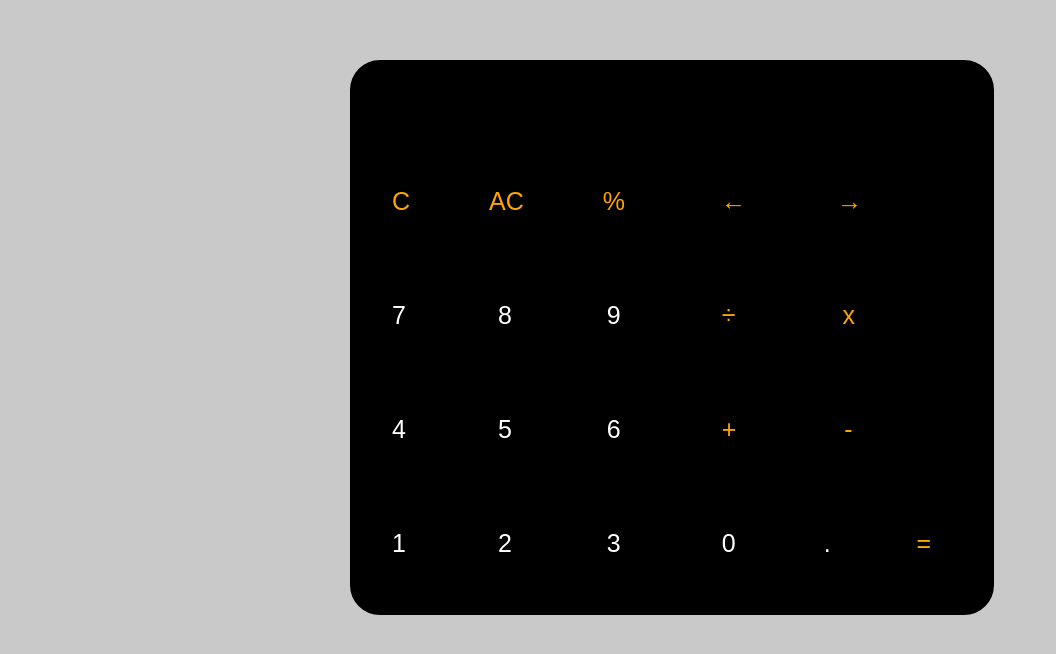
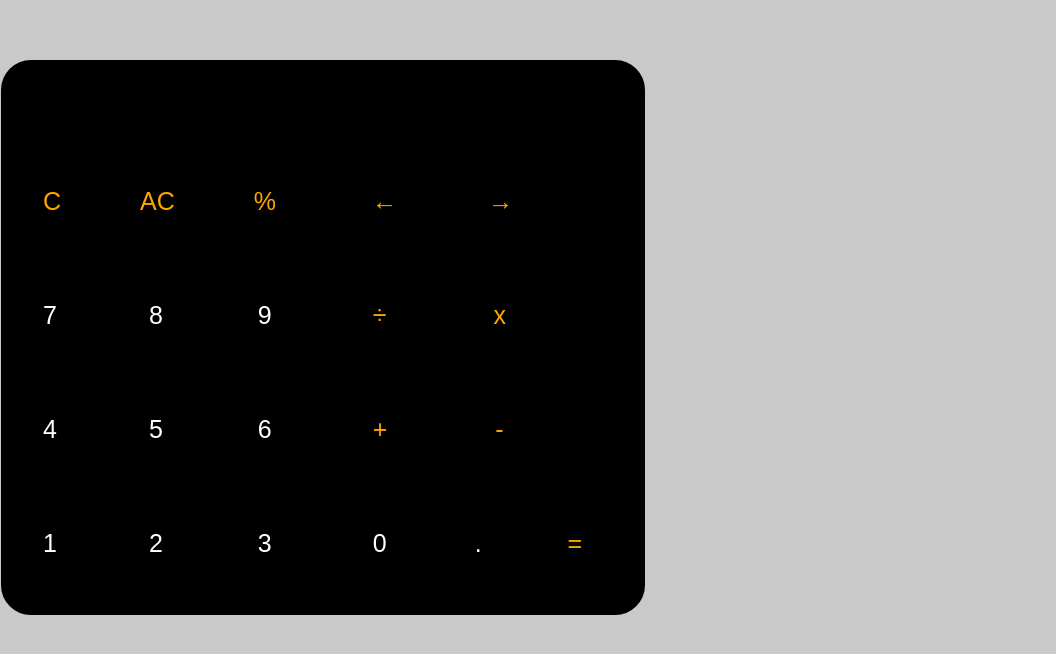
Before and after one commit to Himanshu073/calci555, a plain HTML site: page index.html in a window 1280 px wide. Shown: the part 140-794 px from the top of the page, without its empty margins (0-1056 px from the left). Drawn offline with Linux system fonts and the light colour scheme.

Commit message:
Update enjoy.css

```diff
--- a/enjoy.css
+++ b/enjoy.css
@@ -7,7 +7,7 @@ body{
     border-radius: 30px;
     border: 2px rgb(0, 0, 0) solid;
     position: absolute;
-    left: 350px;
+    left: 1px;
     top: 200px;
 }
 
```
